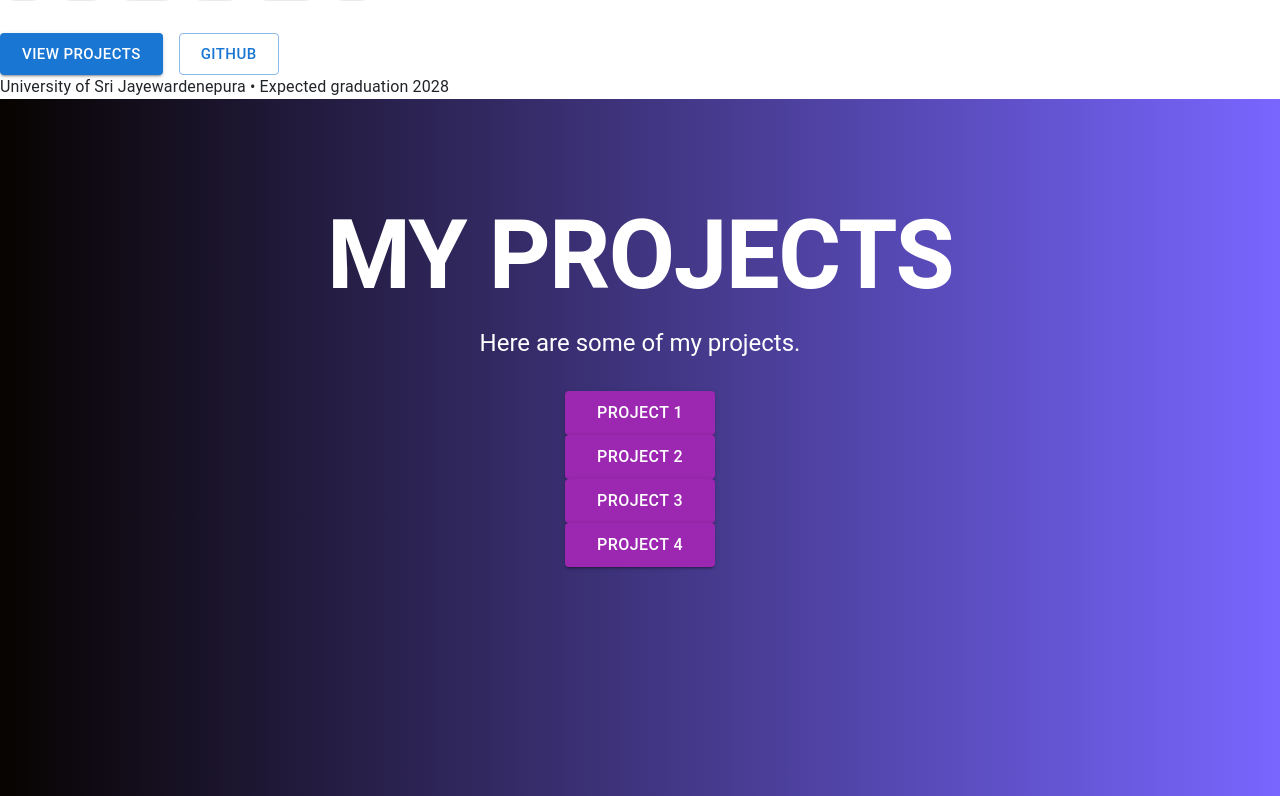
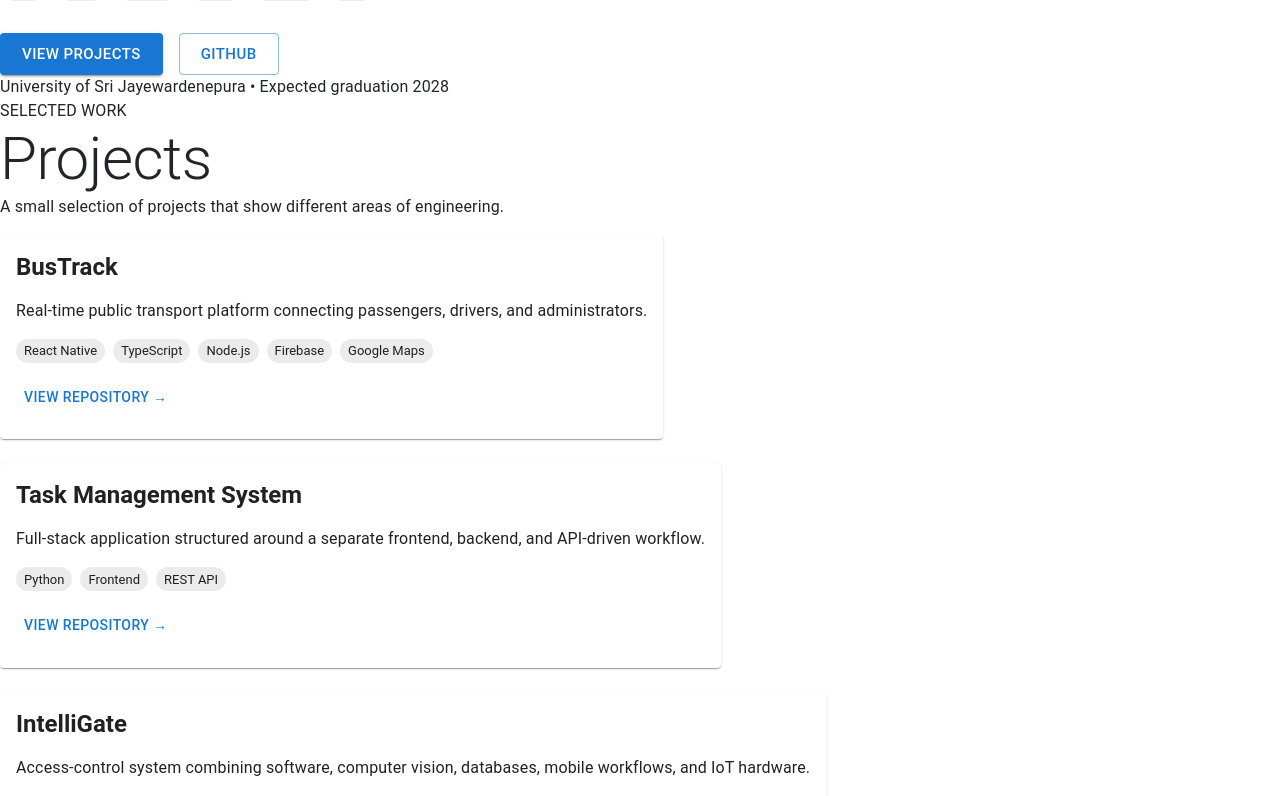
Before and after one commit to cypher2k22/portfolio, a React (Vite) app: page / in a window 1280 px wide. Shown: the part 244-1040 px from the top of the page. Built offline with nearby package versions, Linux system fonts and the light colour scheme.

Commit message:
feat: rebuild portfolio for software engineering profile

```diff
--- a/src/Projects.jsx
+++ b/src/Projects.jsx
@@ -1,67 +1,56 @@
-import { Box, Typography, Button } from "@mui/material";
+import { Box, Button, Card, CardContent, Chip, Grid, Stack, Typography } from "@mui/material";
+
+const projects = [
+  {
+    title: "BusTrack",
+    description: "Real-time public transport platform connecting passengers, drivers, and administrators.",
+    stack: ["React Native", "TypeScript", "Node.js", "Firebase", "Google Maps"],
+    link: "https://github.com/cypher2k22/BUS_TRACKER_PRO",
+  },
+  {
+    title: "Task Management System",
+    description: "Full-stack application structured around a separate frontend, backend, and API-driven workflow.",
+    stack: ["Python", "Frontend", "REST API"],
+    link: "https://github.com/cypher2k22/taskmanagement",
+  },
+  {
+    title: "IntelliGate",
+    description: "Access-control system combining software, computer vision, databases, mobile workflows, and IoT hardware.",
+    stack: ["Python", "OpenCV", "Raspberry Pi", "Database", "IoT"],
+    link: "https://github.com/cypher2k22/intelligatetrial",
+  },
+  {
+    title: "Student Performance Analysis",
+    description: "Python analysis project exploring relationships between preparation, demographics, and academic scores.",
+    stack: ["Python", "Pandas", "Data Analysis"],
+    link: "https://github.com/cypher2k22/Students-Performance-analyse-in-Exams",
+  },
+];
 
 function Projects() {
-    return (
+  return (
+    <Box className="section">
+      <Typography className="eyebrow">SELECTED WORK</Typography>
+      <Typography variant="h2">Projects</Typography>
+      <Typography className="section-copy">A small selection of projects that show different areas of engineering.</Typography>
+      <Grid container spacing={3} sx={{ mt: 2 }}>
+        {projects.map((project) => (
+          <Grid item xs={12} md={6} key={project.title}>
+            <Card className="project-card">
+              <CardContent>
+                <Typography variant="h5" sx={{ fontWeight: 700 }}>{project.title}</Typography>
+                <Typography sx={{ my: 2 }}>{project.description}</Typography>
+                <Stack direction="row" spacing={1} flexWrap="wrap" useFlexGap sx={{ mb: 2 }}>
+                  {project.stack.map((x) => <Chip key={x} label={x} size="small" />)}
+                </Stack>
+                <Button href={project.link} target="_blank">View repository →</Button>
+              </CardContent>
+            </Card>
+          </Grid>
+        ))}
+      </Grid>
+    </Box>
+  );
+}
 
-           < Box
-      sx={{
-        minHeight: "100vh",
-        minWidth: "100vw",
-        display: "flex",
-        flexDirection: "column",
-        justifyContent: "top",
-        paddingTop: "100px",
-        alignItems: "center",
-        textAlign: "left",
-        background: "linear-gradient(90deg, #070300ff, #7866ffff)",
-        color: "white",
-        px: 2,
-      }}
-    >
-      <Typography variant="h1" sx={{ fontWeight: 700, mb: 2 }}>
-        MY PROJECTS
-      </Typography>
-      <Typography variant="h5" sx={{ mb: 4 }}>
-        Here  are some of my projects.
-      </Typography>
-      <Button
-        variant="contained"
-        color="secondary"
-        padding="10px"
-        margin="10px"
-        sx={{ px: 4, py: 1, fontSize: "1rem" }}
-      >
-        project 1
-      </Button>
-        <Button
-        variant="contained"
-        color="secondary"
-        padding="10px"
-        sx={{ px: 4, py: 1, fontSize: "1rem" }}
-      >
-        project 2
-      </Button>
-      <Button
-        variant="contained"
-        color="secondary"
-        padding="10px"
-        margin="10px"
-        sx={{ px: 4, py: 1, fontSize: "1rem" }}
-      >
-        project 3
-      </Button>
-        <Button
-        variant="contained"
-        color="secondary"
-        padding="10px"
-        margin="10px"
-        sx={{ px: 4, py: 1, fontSize: "1rem" }}
-      >
-        project 4
-      </Button>
-
-    </Box>
-
-    );
-}
-export default Projects
+export default Projects;
```
